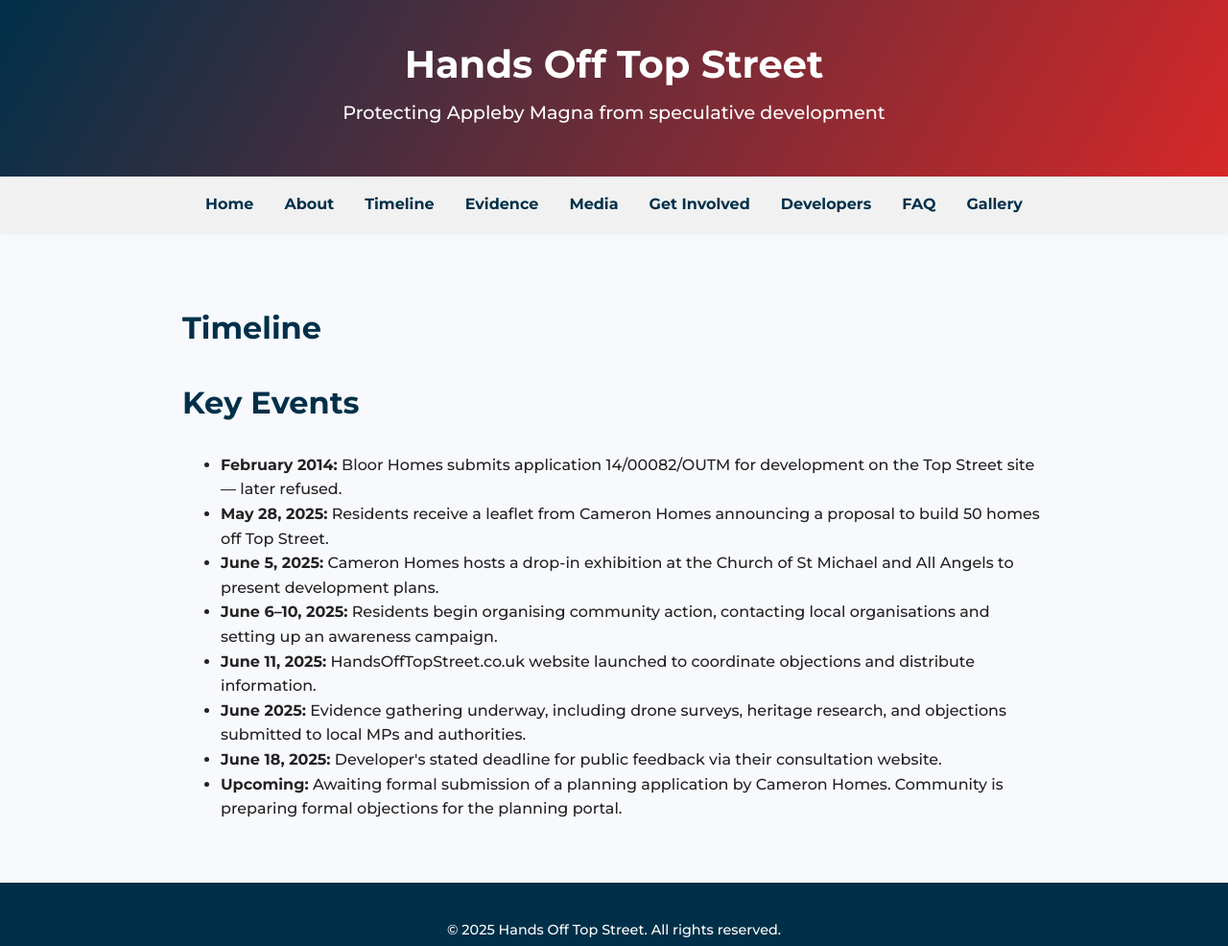
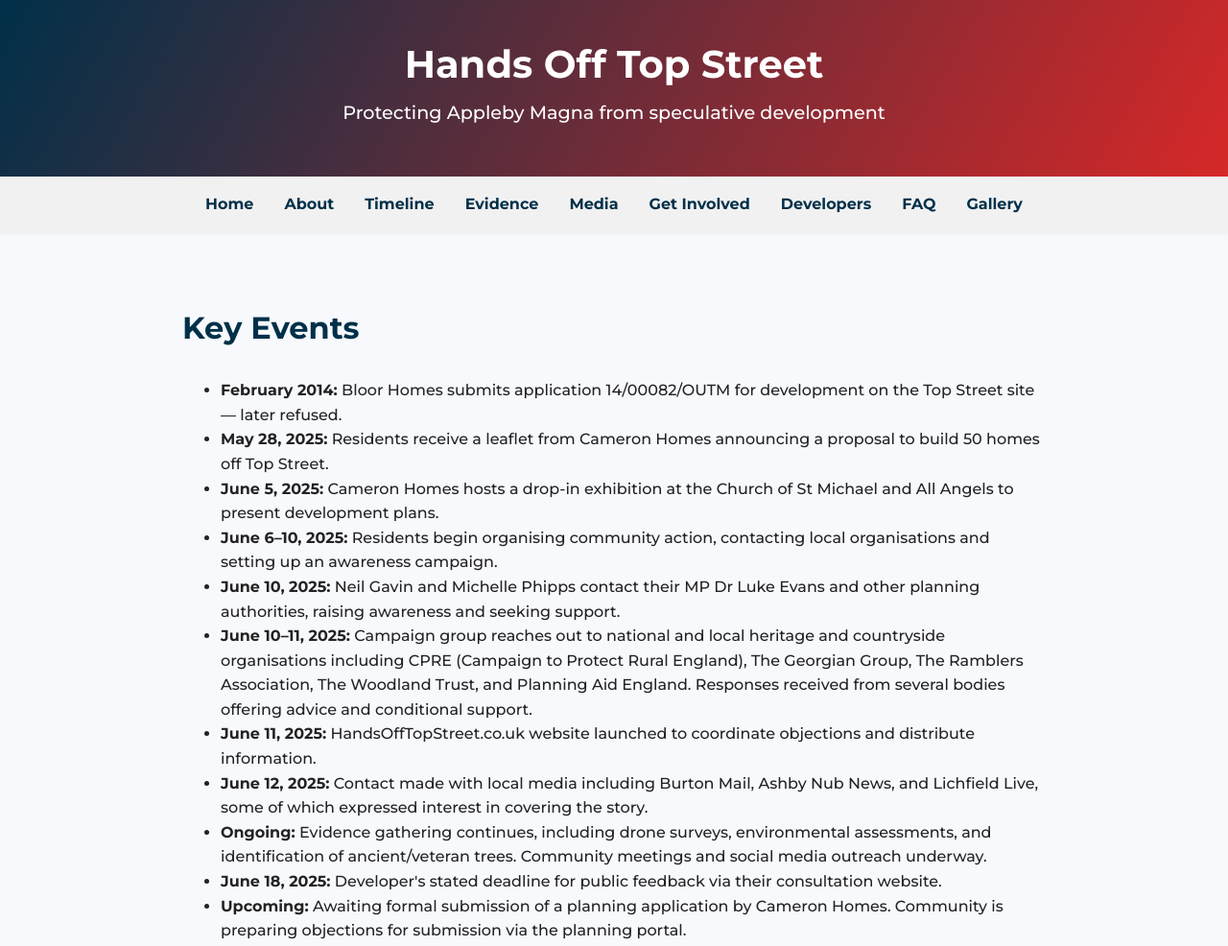
Before and after one commit to Gavstear/handsofftopstreet, a plain HTML site: page timeline.html in a window 1280 px wide. Shown: the top 986 px of the page at 96% size. Drawn offline with Linux system fonts and the light colour scheme.

Commit message:
Update timeline.html

```diff
--- a/timeline.html
+++ b/timeline.html
@@ -109,8 +109,7 @@
     <a href="gallery.html">Gallery</a>
   </nav>
   <section>
-    <h2>Timeline</h2>
-       <h2>Key Events</h2>
+   <h2>Key Events</h2>
       <ul class="timeline">
         <li>
           <strong>February 2014:</strong> Bloor Homes submits application 14/00082/OUTM for development on the Top Street site — later refused.
@@ -125,16 +124,25 @@
           <strong>June 6–10, 2025:</strong> Residents begin organising community action, contacting local organisations and setting up an awareness campaign.
         </li>
         <li>
+          <strong>June 10, 2025:</strong> Neil Gavin and Michelle Phipps contact their MP Dr Luke Evans and other planning authorities, raising awareness and seeking support.
+        </li>
+        <li>
+          <strong>June 10–11, 2025:</strong> Campaign group reaches out to national and local heritage and countryside organisations including CPRE (Campaign to Protect Rural England), The Georgian Group, The Ramblers Association, The Woodland Trust, and Planning Aid England. Responses received from several bodies offering advice and conditional support.
+        </li>
+        <li>
           <strong>June 11, 2025:</strong> HandsOffTopStreet.co.uk website launched to coordinate objections and distribute information.
         </li>
         <li>
-          <strong>June 2025:</strong> Evidence gathering underway, including drone surveys, heritage research, and objections submitted to local MPs and authorities.
+          <strong>June 12, 2025:</strong> Contact made with local media including Burton Mail, Ashby Nub News, and Lichfield Live, some of which expressed interest in covering the story.
+        </li>
+        <li>
+          <strong>Ongoing:</strong> Evidence gathering continues, including drone surveys, environmental assessments, and identification of ancient/veteran trees. Community meetings and social media outreach underway.
         </li>
         <li>
           <strong>June 18, 2025:</strong> Developer's stated deadline for public feedback via their consultation website.
         </li>
         <li>
-          <strong>Upcoming:</strong> Awaiting formal submission of a planning application by Cameron Homes. Community is preparing formal objections for the planning portal.
+          <strong>Upcoming:</strong> Awaiting formal submission of a planning application by Cameron Homes. Community is preparing objections for submission via the planning portal.
         </li>
       </ul>
 
```
